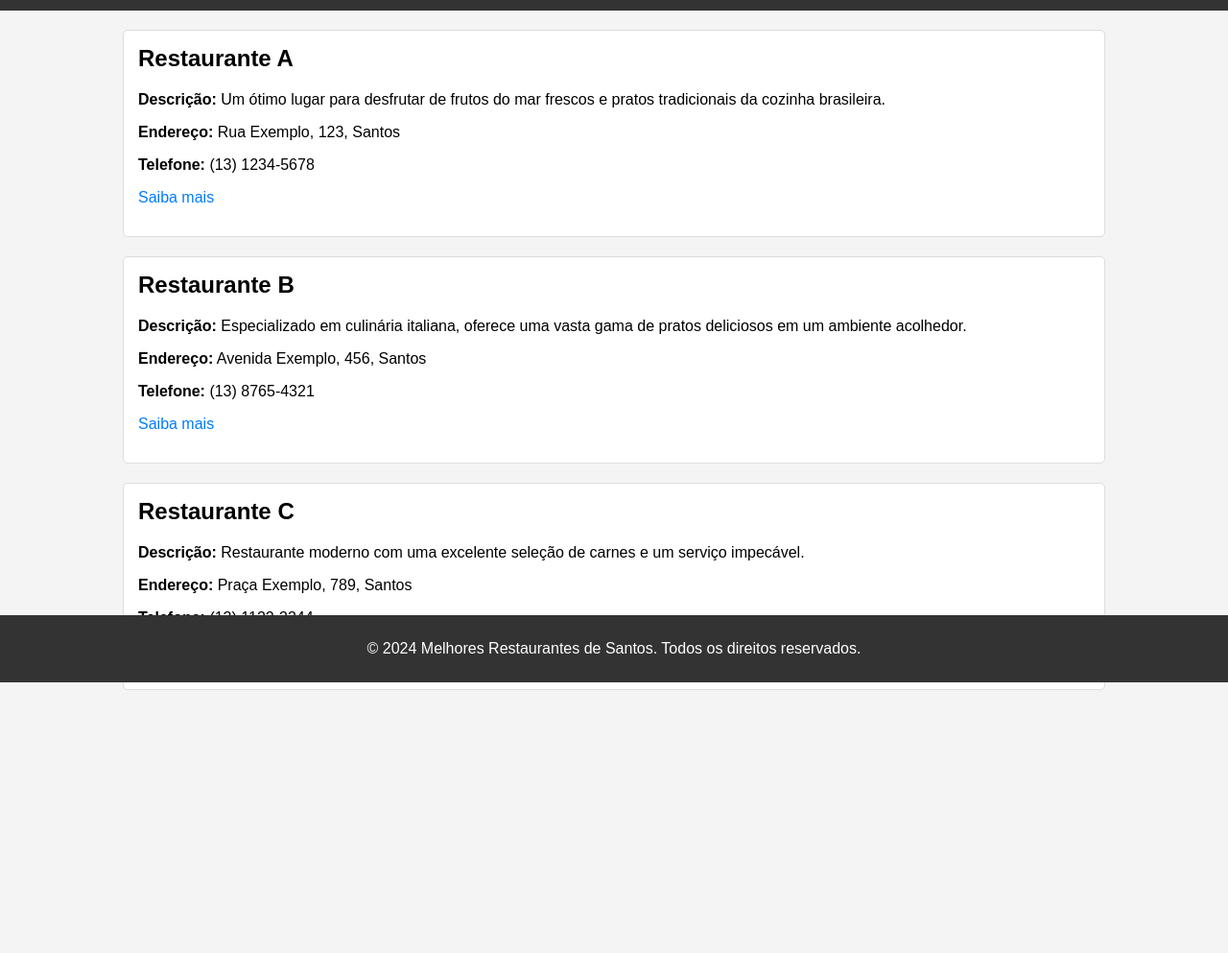
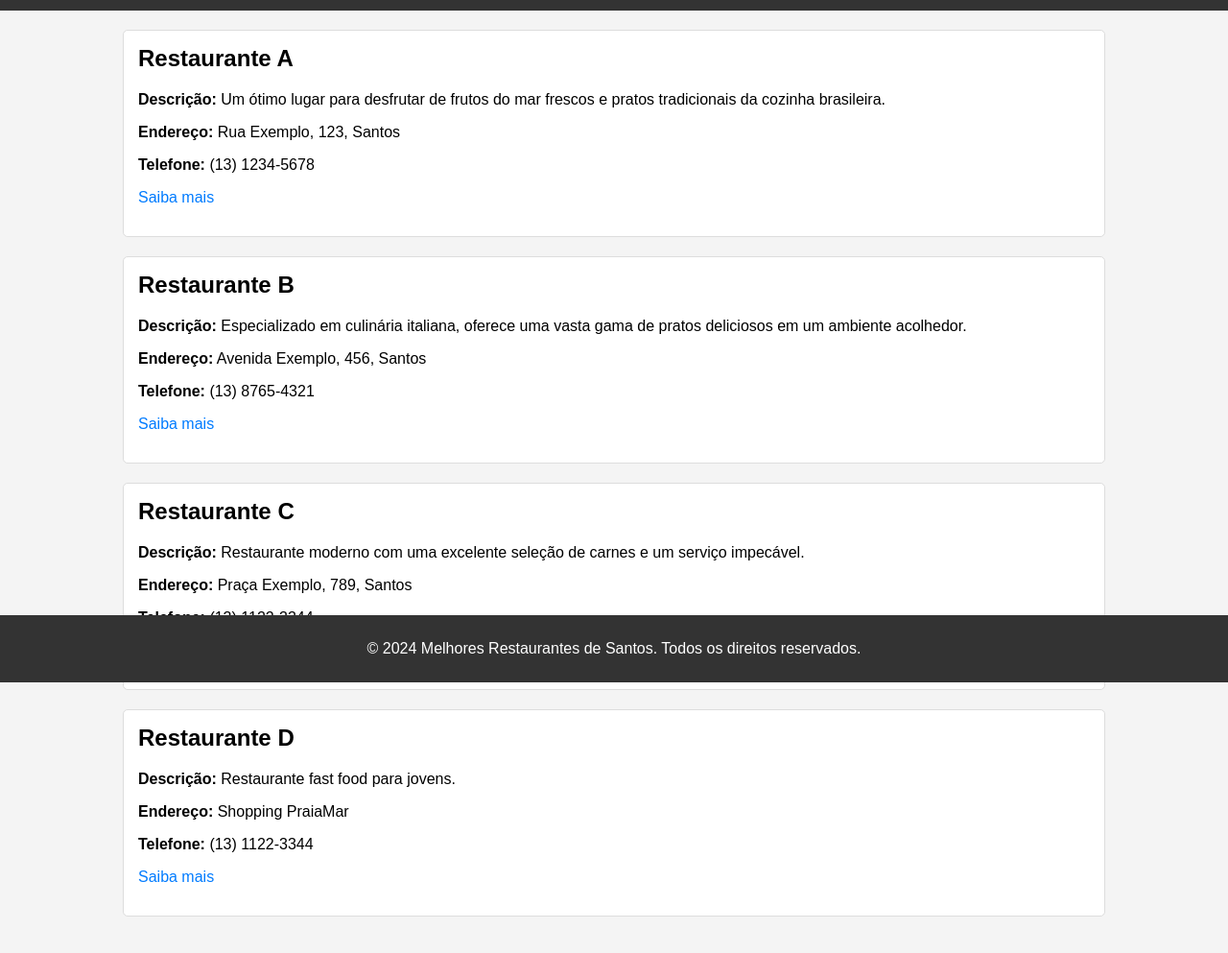
Before and after one commit to v1ckkky/CI_CD, a plain HTML site: page index.html in a window 1280 px wide. Shown: the part 89-1082 px from the top of the page at 96% size. Before the commit the page ends 848 px from the top, so only its background shows below. Drawn offline with Linux system fonts and the light colour scheme.

Commit message:
Adicionando restaurante D

```diff
--- a/index.html
+++ b/index.html
@@ -79,6 +79,14 @@
             <p><strong>Telefone:</strong> (13) 1122-3344</p>
             <p><a href="#">Saiba mais</a></p>
         </div>
+
+        <div class="restaurant">
+            <h2>Restaurante D</h2>
+            <p><strong>Descrição:</strong> Restaurante fast food para jovens.</p>
+            <p><strong>Endereço:</strong> Shopping PraiaMar</p>
+            <p><strong>Telefone:</strong> (13) 1122-3344</p>
+            <p><a href="#">Saiba mais</a></p>
+        </div>
     </div>
 
     <footer>
```
